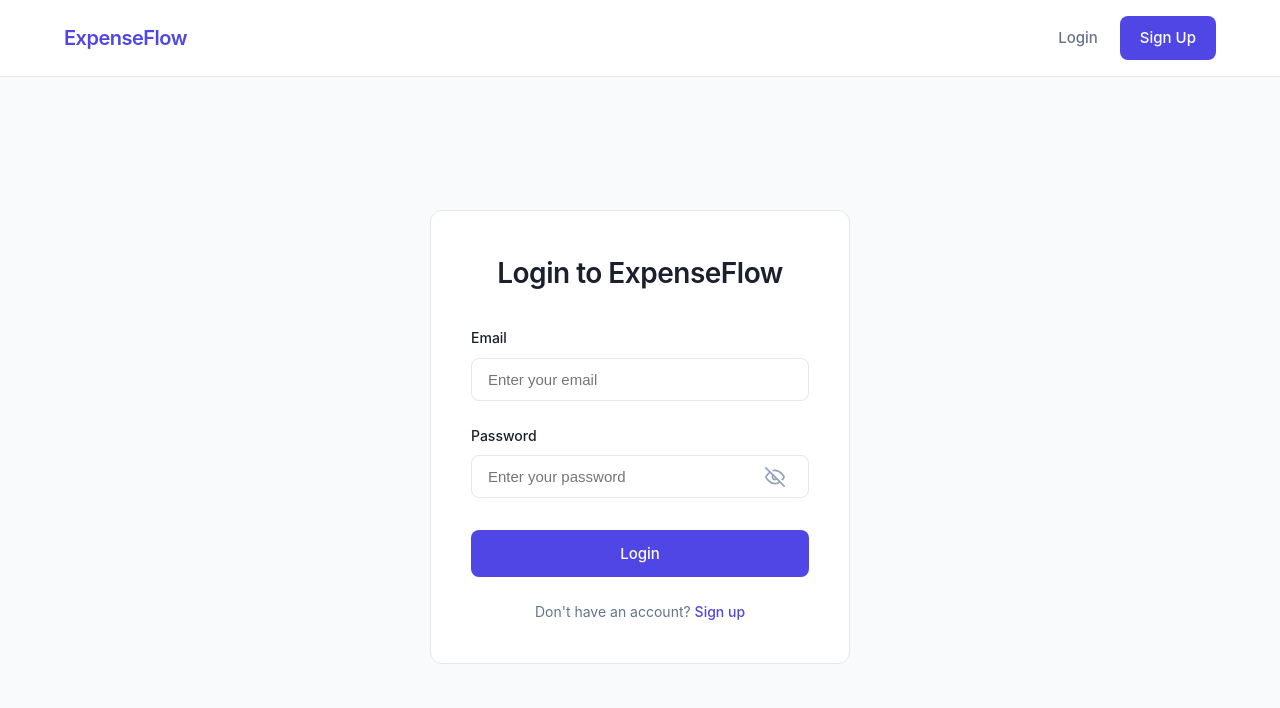
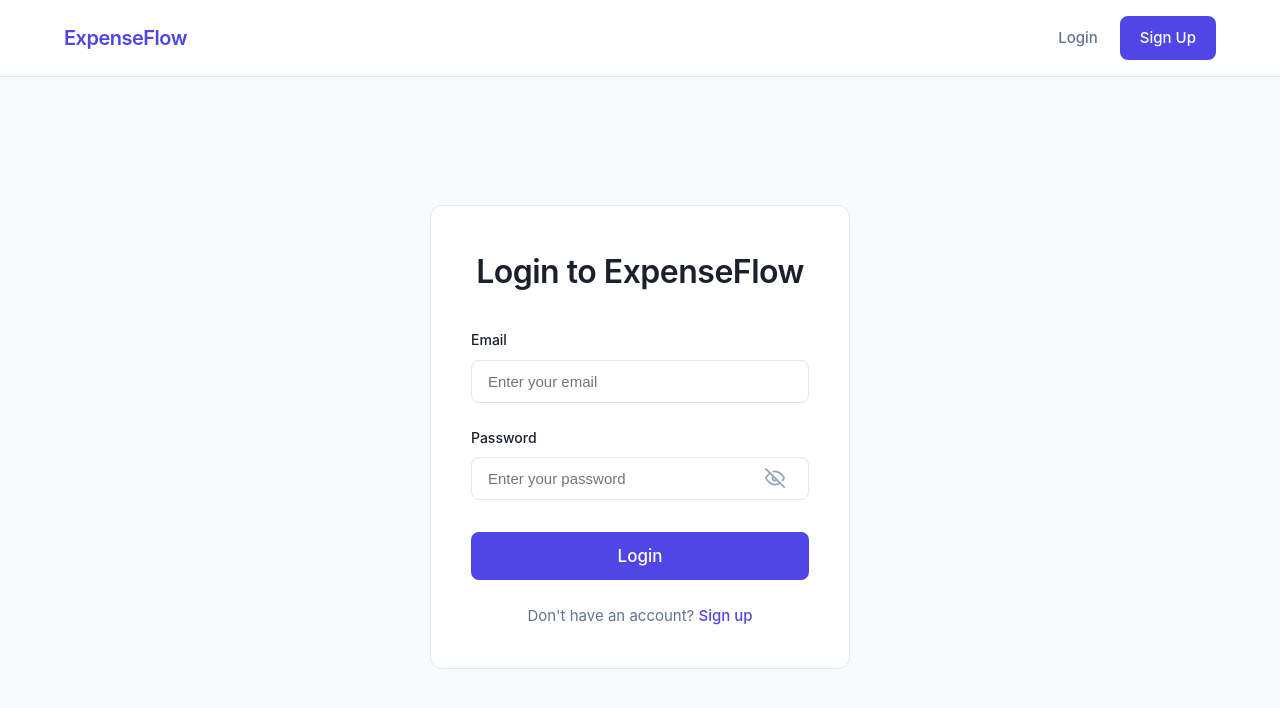
Before and after one commit to Nrsingh12/EpenseFlow_FullStackProject, a React (Create React App) app in the folder frontend/: page /login in a window 1280 px wide. Shown: the top 708 px of the page. Built offline with nearby package versions, Linux system fonts and the light colour scheme; no server answers.

Commit message:
Increase font sizes in Auth pages for enhanced readability

```diff
--- a/frontend/src/pages/Auth.css
+++ b/frontend/src/pages/Auth.css
@@ -20,7 +20,7 @@
   text-align: center;
   margin-bottom: 2rem;
   color: #1a202c;
-  font-size: 1.75rem;
+  font-size: 2rem;
   font-weight: 600;
   letter-spacing: -0.5px;
 }
@@ -34,7 +34,7 @@
   margin-bottom: 0.5rem;
   color: #1a202c;
   font-weight: 500;
-  font-size: 0.875rem;
+  font-size: 0.9375rem;
 }
 
 .form-group input {
@@ -42,7 +42,7 @@
   padding: 0.75rem 1rem;
   border: 1px solid #e2e8f0;
   border-radius: 8px;
-  font-size: 0.9375rem;
+  font-size: 1rem;
   transition: all 0.2s ease;
   background: white;
 }
@@ -98,7 +98,7 @@
   color: white;
   border: none;
   border-radius: 8px;
-  font-size: 0.9375rem;
+  font-size: 1.0625rem;
   font-weight: 500;
   cursor: pointer;
   transition: all 0.2s ease;
@@ -130,7 +130,7 @@
   text-align: center;
   margin-top: 1.5rem;
   color: #64748b;
-  font-size: 0.875rem;
+  font-size: 0.9375rem;
 }
 
 .auth-link a {
```
